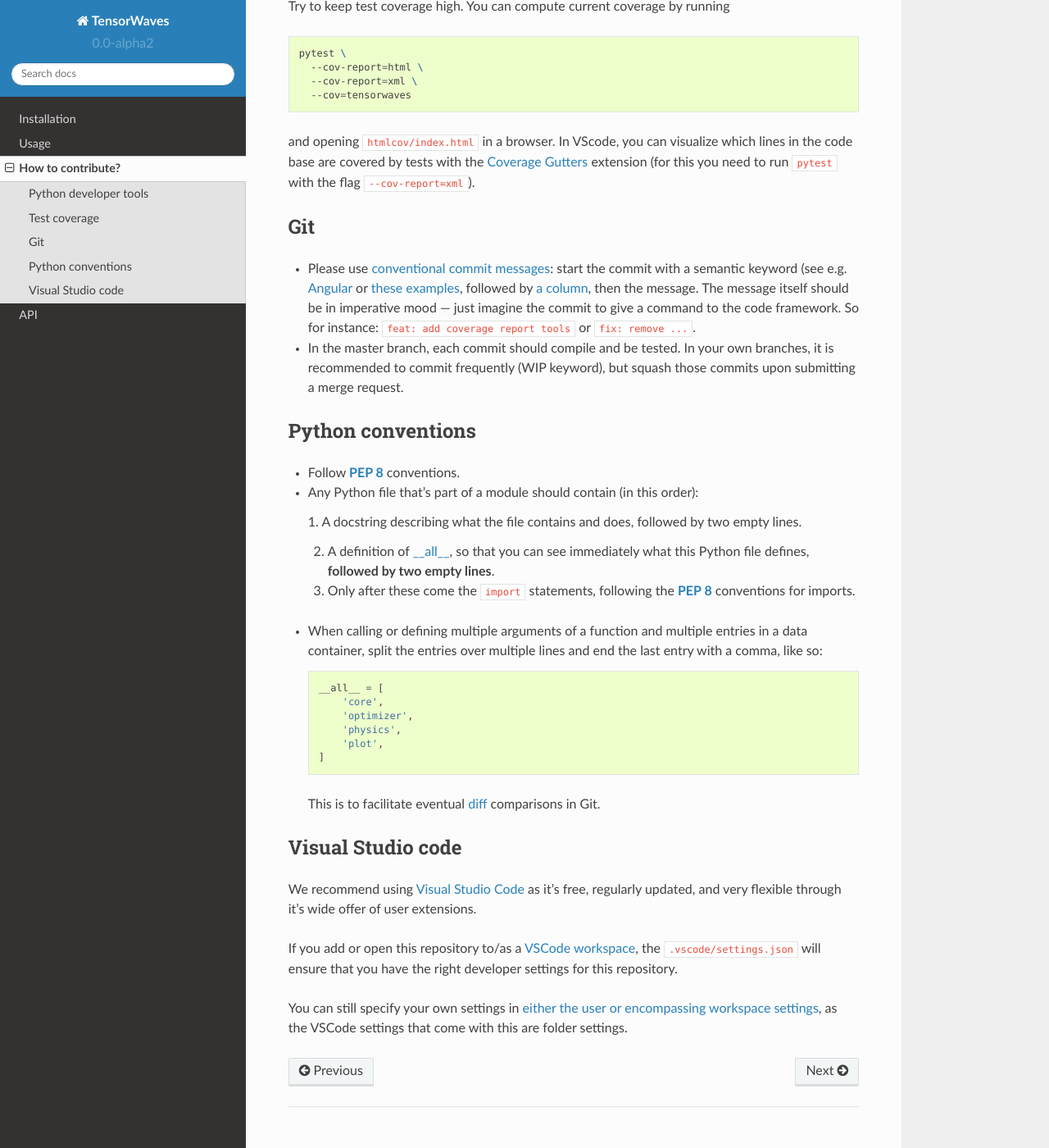
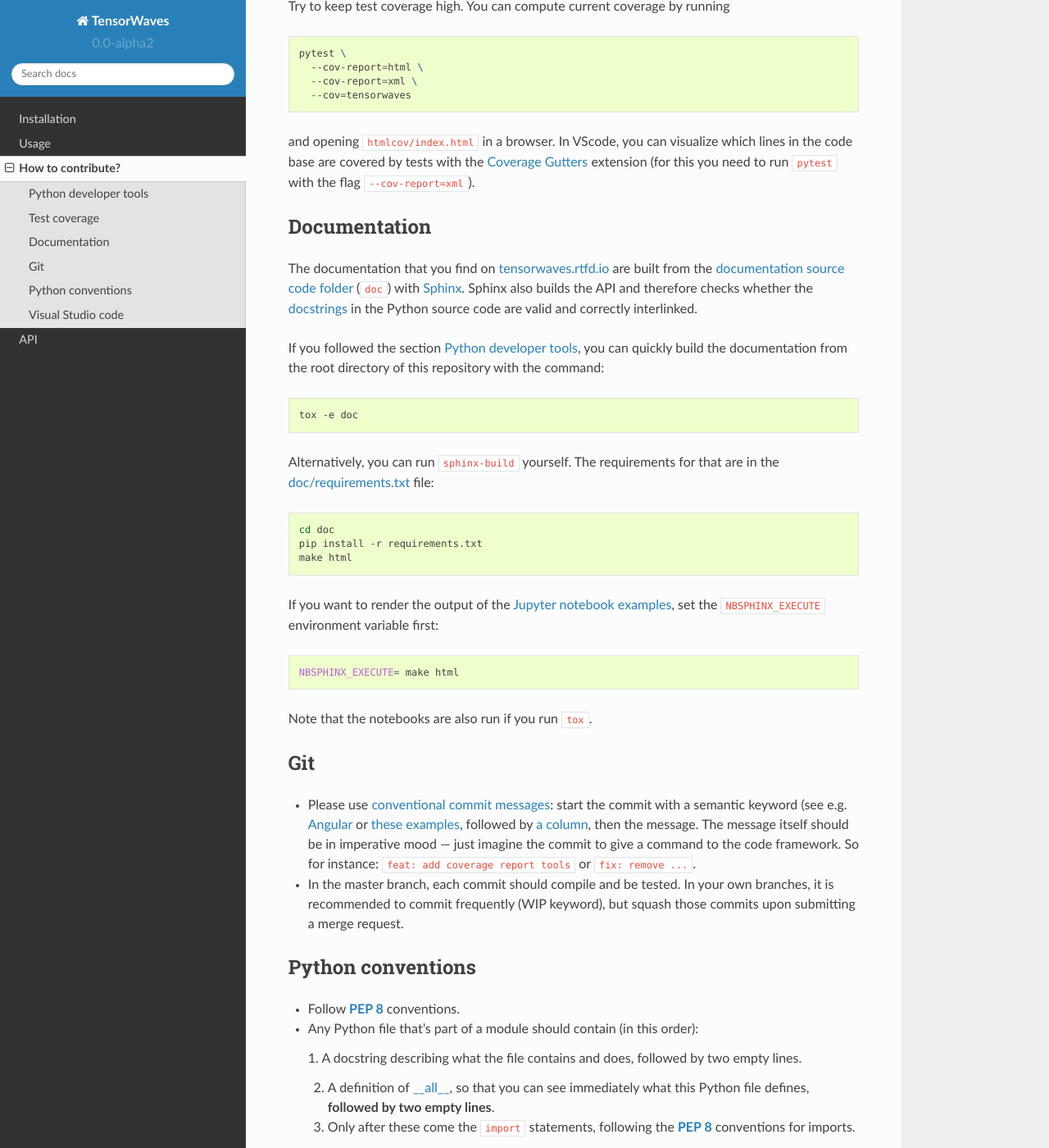
Before and after one commit to ComPWA/tensorwaves, a Sphinx documentation site: the page built from doc/contribute.rst, in a window 1280 px wide and 1400 px high, scrolled down 1054 px. Shown: the whole window at 82% size. Built offline with Sphinx 7.4.7 and the Read the Docs theme 2.0.0, drawn with Linux system fonts in a browser that asks for light colours; pages that are not in the unit, such as notebooks, are missing from menus; the version number is read from the project's files by our own code.

Commit message:
docs: write section about building documentation
In particular with tox

```diff
--- a/doc/contribute.rst
+++ b/doc/contribute.rst
@@ -80,6 +80,46 @@ extension (for this you need to run :code:`pytest` with the flag
 :code:`--cov-report=xml`).
 
 
+Documentation
+-------------
+
+The documentation that you find on `tensorwaves.rtfd.io
+<http://tensorwaves.rtfd.io>`_ are built from the `documentation source code
+folder <https://github.com/ComPWA/tensorwaves/tree/master/doc>`_ (:file:`doc`)
+with `Sphinx <https://www.sphinx-doc.org>`_. Sphinx also builds the API and
+therefore checks whether the `docstrings
+<https://www.python.org/dev/peps/pep-0257/>`_ in the Python source code are
+valid and correctly interlinked.
+
+If you followed the section :ref:`contribute:Python developer tools`, you can
+quickly build the documentation from the root directory of this repository with
+the command:
+
+.. code-block:: shell
+
+  tox -e doc
+
+Alternatively, you can run :code:`sphinx-build` yourself. The requirements for
+that are in the `doc/requirements.txt
+<https://github.com/ComPWA/tensorwaves/blob/master/doc/requirements.txt>`_ file:
+
+.. code-block:: shell
+
+  cd doc
+  pip install -r requirements.txt
+  make html
+
+If you want to render the output of the `Jupyter notebook examples
+<https://github.com/ComPWA/tensorwaves/tree/master/examples>`_, set the
+:code:`NBSPHINX_EXECUTE` environment variable first:
+
+.. code-block:: shell
+
+  NBSPHINX_EXECUTE= make html
+
+Note that the notebooks are also run if you run :code:`tox`.
+
+
 Git
 ---
 
@@ -117,8 +157,8 @@ Python conventions
      :pep:`8` conventions for imports.
 
 * When calling or defining multiple arguments of a function and multiple
-  entries in a data container, split the entries over multiple lines and end the
-  last entry with a comma, like so:
+  entries in a data container, split the entries over multiple lines and end
+  the last entry with a comma, like so:
 
   .. code-block:: python
 
```
